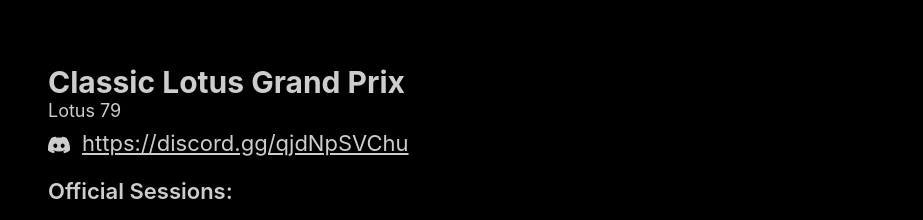
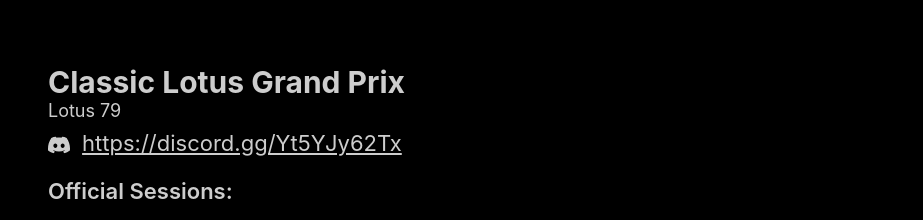
Before and after one commit to jamiehs/whenrace, a React (Create React App) app: page / in a window 1280 px wide. Shown: the part 2340-2560 px from the top of the page, without its empty margins (178-1101 px from the left). Built offline with nearby package versions, Linux system fonts and the light colour scheme.

Commit message:
Update expired L79 link

```diff
--- a/src/data/official-sessions.js
+++ b/src/data/official-sessions.js
@@ -246,7 +246,7 @@ const officials = [
         label: 'Classic Lotus Grand Prix',
         cars: ["Lotus 79"],
         links: {
-            discord: 'https://discord.gg/qjdNpSVChu'
+            discord: 'https://discord.gg/Yt5YJy62Tx'
         },
         sessions: [
             {
```
